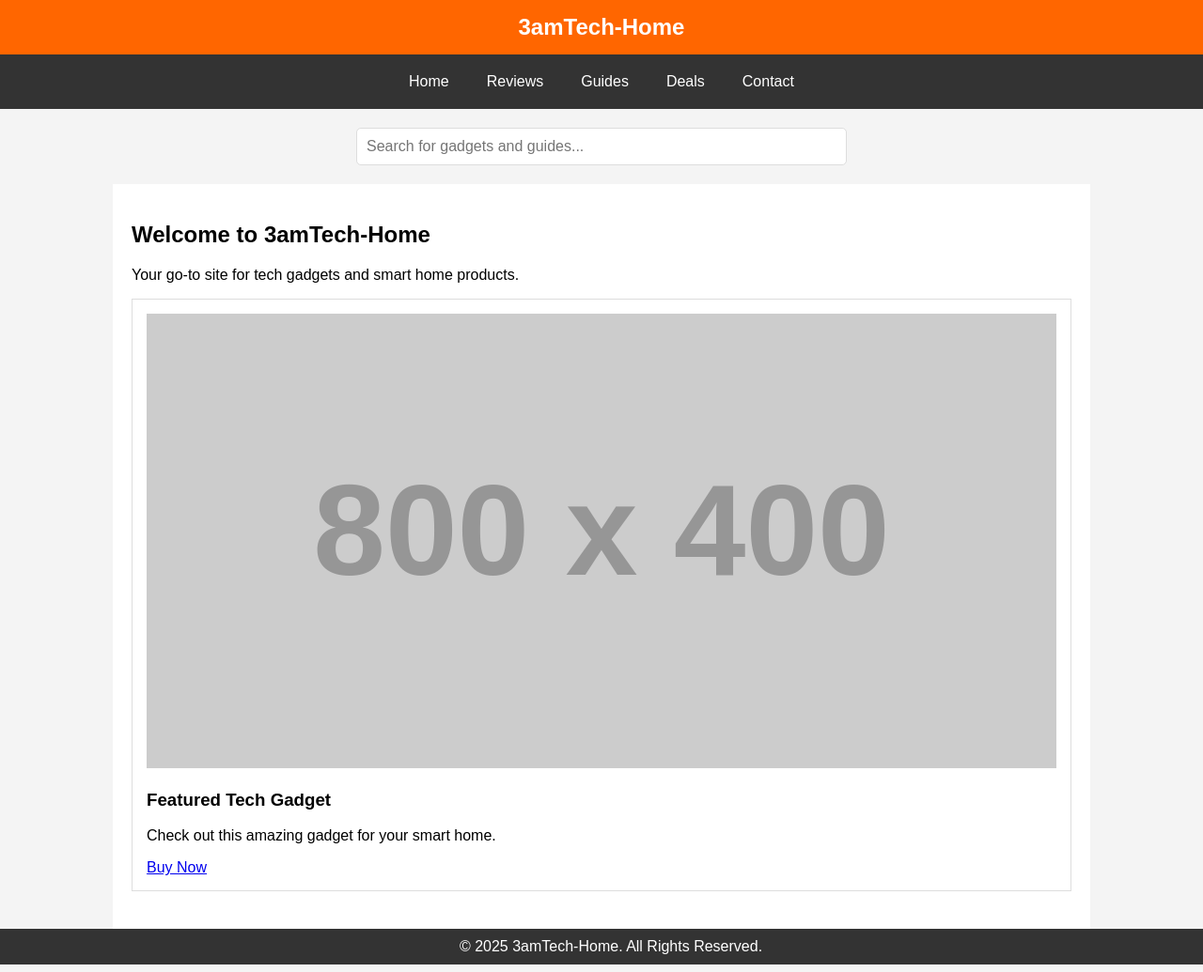
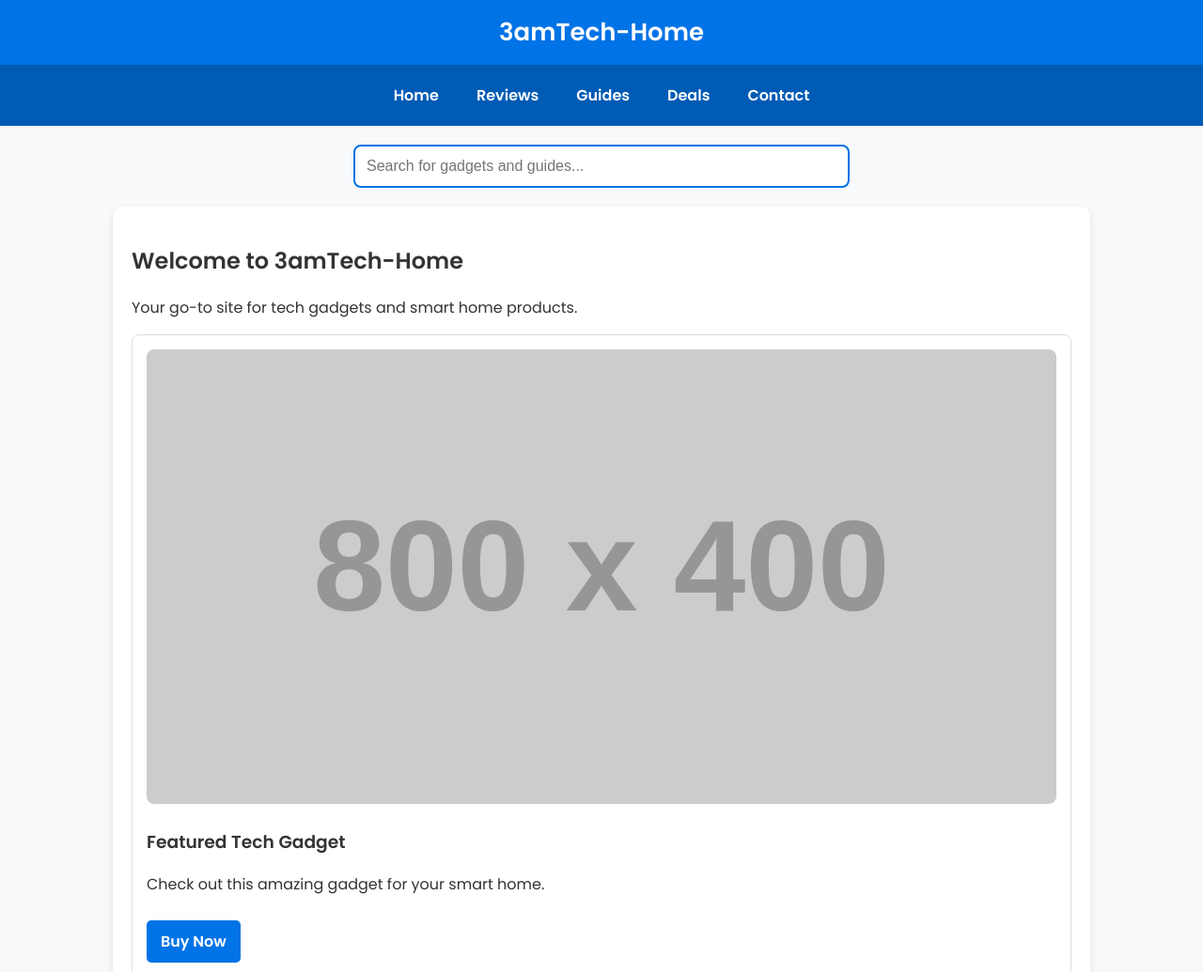
Before and after one commit to StephenRaj17/3amTech-Home, a plain HTML site: page index.html in a window 1280 px wide. Shown: the top 1035 px of the page at 94% size. Drawn offline with Linux system fonts and the light colour scheme; placeholder pictures from the web are drawn by us.

Commit message:
Add files via upload

```diff
--- a/index.html
+++ b/index.html
@@ -4,31 +4,34 @@
     <meta charset="UTF-8">
     <meta name="viewport" content="width=device-width, initial-scale=1.0">
     <title>3amTech-Home | Tech & Lifestyle</title>
+    <link href="https://fonts.googleapis.com/css2?family=Poppins:wght@300;400;600&display=swap" rel="stylesheet">
     <style>
         body {
-            font-family: Arial, sans-serif;
+            font-family: 'Poppins', sans-serif;
             margin: 0;
             padding: 0;
-            background-color: #f4f4f4;
+            background-color: #f8f9fa;
+            color: #333;
         }
         header {
-            background: #ff6600;
+            background: #0073e6;
             color: white;
             padding: 15px;
             text-align: center;
-            font-size: 24px;
+            font-size: 26px;
             font-weight: bold;
         }
         nav {
             display: flex;
             justify-content: center;
-            background: #333;
+            background: #005bb5;
             padding: 10px;
         }
         nav a {
             color: white;
             text-decoration: none;
             padding: 10px 20px;
+            font-weight: 600;
         }
         .search-bar {
             text-align: center;
@@ -37,35 +40,54 @@
         .search-bar input {
             width: 80%;
             max-width: 500px;
-            padding: 10px;
+            padding: 12px;
             font-size: 16px;
-            border: 1px solid #ddd;
-            border-radius: 5px;
+            border: 2px solid #0073e6;
+            border-radius: 8px;
         }
         .container {
             max-width: 1000px;
             margin: auto;
             padding: 20px;
             background: white;
+            border-radius: 10px;
+            box-shadow: 0px 4px 8px rgba(0, 0, 0, 0.1);
         }
         .product {
             border: 1px solid #ddd;
             padding: 15px;
             margin-bottom: 20px;
             background: #fff;
+            border-radius: 8px;
+            transition: transform 0.3s;
+        }
+        .product:hover {
+            transform: scale(1.03);
         }
         .product img {
             width: 100%;
             height: auto;
+            border-radius: 8px;
+        }
+        .product a {
+            display: inline-block;
+            margin-top: 10px;
+            padding: 10px 15px;
+            background: #0073e6;
+            color: white;
+            text-decoration: none;
+            border-radius: 5px;
+            font-weight: 600;
         }
         footer {
-            background: #333;
+            background: #005bb5;
             color: white;
             text-align: center;
             padding: 10px;
             position: relative;
             bottom: 0;
             width: 100%;
+            font-size: 14px;
         }
     </style>
 </head>
```
